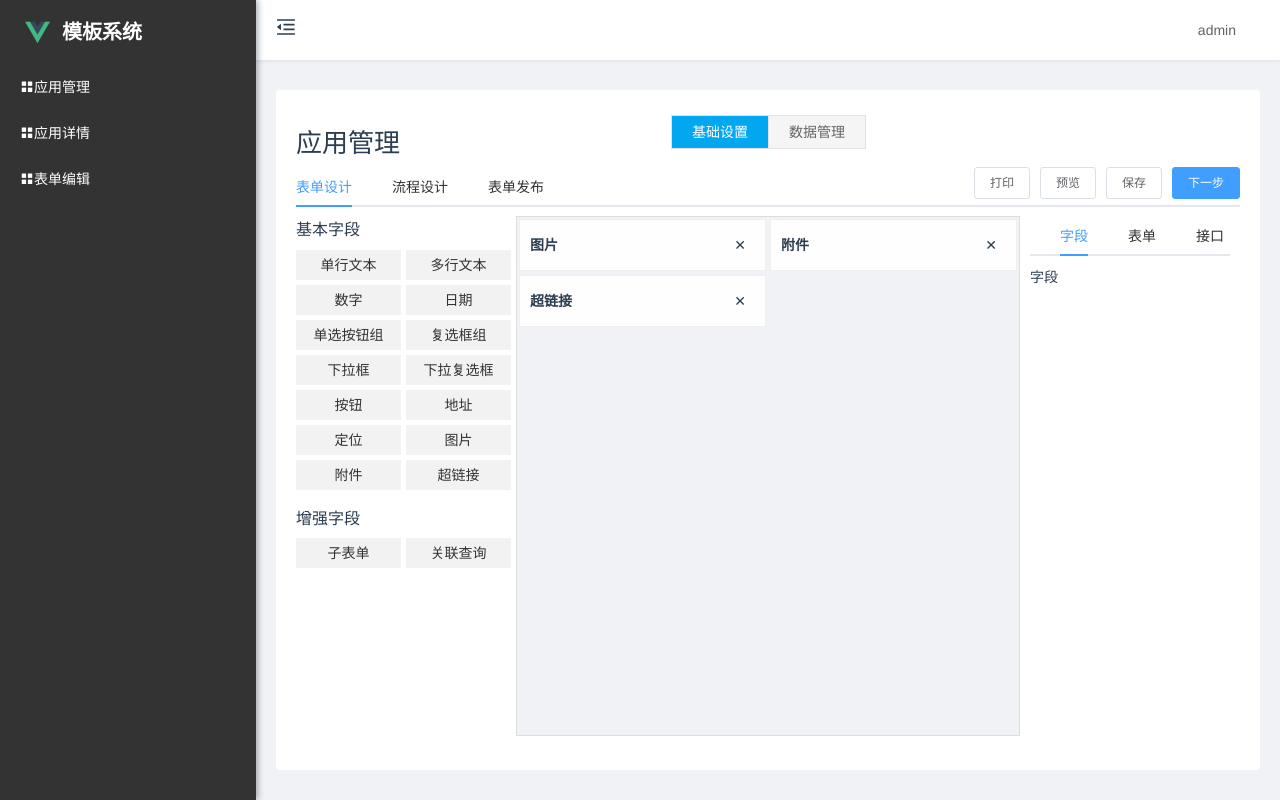
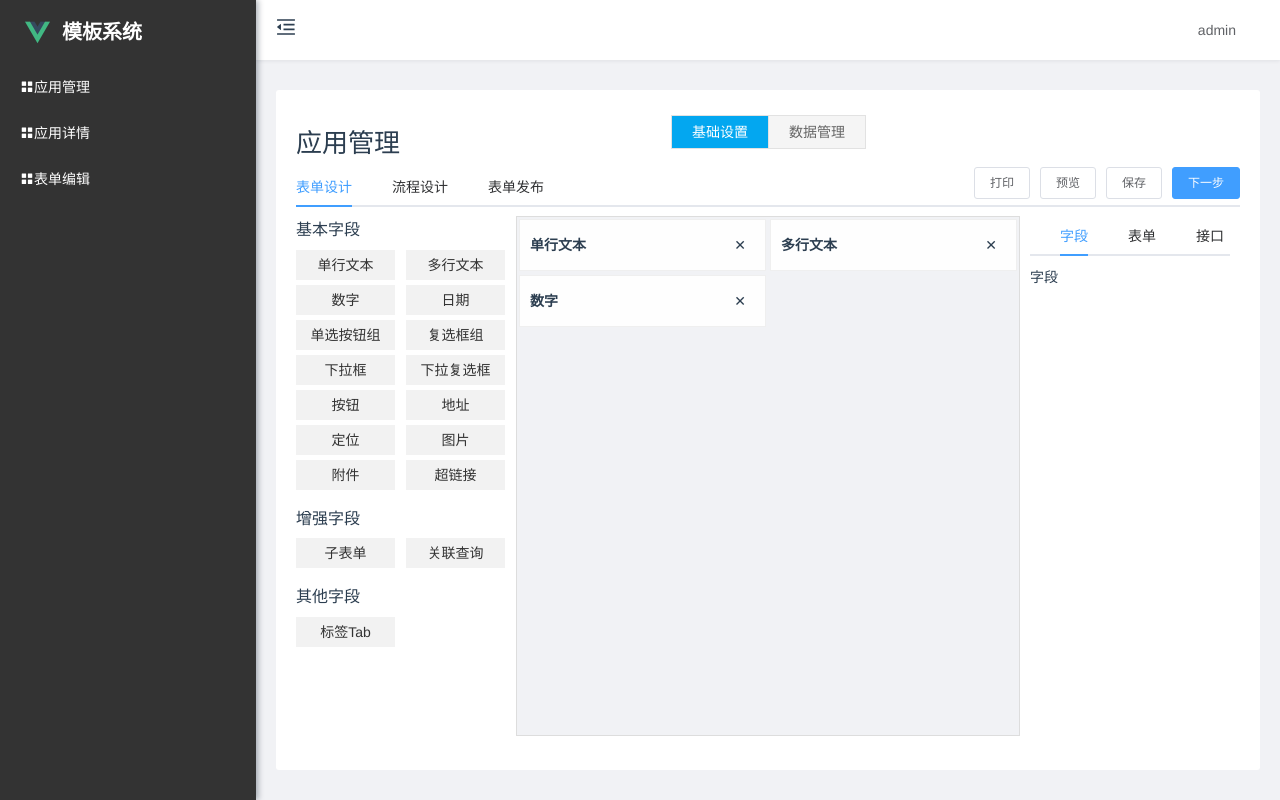
Before and after one commit to jozhi/template-pc-2020-04, a Vue app: page /AppFormEditor in a window 1280 px wide. Built offline with nearby package versions, Linux system fonts and the light colour scheme.

Commit message:
表单拖拽

```diff
--- a/src/views/appManage/AppFormEditor.vue
+++ b/src/views/appManage/AppFormEditor.vue
@@ -34,8 +34,27 @@
               </div>
               <div class="fp_tit">增强字段</div>
               <div class="fp_cont cf">
-                <a href="javascript:;" class="item">子表单</a>
-                <a href="javascript:;" class="item">关联查询</a>
+                <draggable
+                  class="dragArea list-group"
+                  :list="formFieldDataAugmented"
+                  :group="{ name: 'people', pull: 'clone', put: false }"
+                  :clone="cloneDogAugmented"
+                  @change="log"
+                >
+                  <a href="javascript:;" v-for="element in formFieldDataAugmented" :key="element.id" class="item list-group-item">{{ element.name }}</a>
+                </draggable>
+              </div>
+              <div class="fp_tit">其他字段</div>
+              <div class="fp_cont cf">
+                <draggable
+                  class="dragArea list-group"
+                  :list="formFieldDataOther"
+                  :group="{ name: 'people', pull: 'clone', put: false }"
+                  :clone="cloneDogOther"
+                  @change="logOther"
+                >
+                  <a href="javascript:;" v-for="element in formFieldDataOther" :key="element.id" class="item list-group-item">{{ element.name }}</a>
+                </draggable>
               </div>
             </div>
             <!-- 表单设计 - 字段属性 & 表单配置 -->
@@ -48,7 +67,14 @@
             </div>
             <!-- 表单设计 - 工作台 -->
             <div class="formEditing">
-              <draggable class="workbench list-group" v-bind="dragOptions" :list="formItemData" :clone="cloneDog2" group="people" @change="log2">
+              <draggable
+                class="workbench list-group"
+                v-bind="dragOptions"
+                :list="formItemData"
+                :clone="cloneDogWorkbench"
+                group="people"
+                @change="logWorkbench"
+              >
                 <div class="list-group-item" v-for="element in formItemData" :key="element.id">
                   <span class="close" @click="listGroupItemClone(element)">✕</span>
                   <strong class="title">{{ element.name }}</strong>
@@ -111,6 +137,7 @@
     float: left;
     width: 220px;
     height: 100%;
+    overflow-y: auto;
     .fp_tit {
       font-size: 16px;
       padding-bottom: 5px;
@@ -120,9 +147,9 @@
       text-align: center;
       .item {
         float: left;
-        margin-right: 5px;
+        margin-right: 5%;
         margin-bottom: 5px;
-        width: 105px;
+        width: 45%;
         height: 30px;
         line-height: 30px;
         text-align: center;
@@ -173,20 +200,19 @@
   opacity: 0.5;
   background: #c8ebfb;
 }
-.workbench{
-
-  .list-group-item{
+.workbench {
+  .list-group-item {
     position: relative;
-    .close{
+    .close {
       float: right;
       width: 50px;
       text-align: center;
       cursor: pointer;
-      &:hover{
+      &:hover {
         background-color: #e0f0fd;
       }
     }
-    .title{
+    .title {
       padding-left: 10px;
       display: inline-block;
     }
@@ -209,34 +235,38 @@ export default {
   name: 'Login',
   components: {
     draggable
+    // nestedDraggable
   },
   data() {
     return {
+      formField:null,
       formFieldData: [
-        { name: '单行文本', id: 1 },
-        { name: '多行文本', id: 2 },
-        { name: '数字', id: 3 },
-        { name: '日期', id: 4 },
-        { name: '单选按钮组', id: 5 },
-        { name: '复选框组', id: 6 },
-        { name: '下拉框', id: 7 },
-        { name: '下拉复选框', id: 8 },
-        { name: '按钮', id: 9 },
-        { name: '地址', id: 10 },
-        { name: '定位', id: 11 },
-        { name: '图片', id: 12 },
-        { name: '附件', id: 13 },
-        { name: '超链接', id: 14 }
+        { name: '单行文本', id: 1, type: 'base'},
+        { name: '多行文本', id: 2, type: 'base'},
+        { name: '数字', id: 3, type: 'base'},
+        { name: '日期', id: 4, type: 'base'},
+        { name: '单选按钮组', id: 5, type: 'base'},
+        { name: '复选框组', id: 6, type: 'base'},
+        { name: '下拉框', id: 7, type: 'base'},
+        { name: '下拉复选框', id: 8, type: 'base'},
+        { name: '按钮', id: 9, type: 'base'},
+        { name: '地址', id: 10, type: 'base'},
+        { name: '定位', id: 11, type: 'base'},
+        { name: '图片', id: 12, type: 'base'},
+        { name: '附件', id: 13, type: 'base'},
+        { name: '超链接', id: 14, type: 'base'}
       ],
-      formFieldComplexData:[
-        { name: '子表单', id: 211 },
-        { name: '关联查询', id: 212 },
-        { name: '关联数据', id: 213 },
+      formFieldDataAugmented: [
+        { name: '子表单', id: 301, type: 'Augmented' },
+        { name: '关联查询', id: 302, type: 'Augmented' }
+      ],
+      formFieldDataOther: [
+        { name: '标签Tab', id: 401, type: 'Other' },
       ],
       formItemData: [
-        { name: '图片', id: 111 },
-        { name: '附件', id: 112 },
-        { name: '超链接', id: 113 }
+        { name: '单行文本', id: 1, type: 'base'},
+        { name: '多行文本', id: 2, type: 'base'},
+        { name: '数字', id: 3, type: 'base'},
       ],
       conterTitleType: 1,
       activeName: 'formDesign',
@@ -254,28 +284,56 @@ export default {
     }
   },
   methods: {
+    // 基本字段
     log: function(evt) {
       console.log('log', evt);
     },
     cloneDog(copy) {
       console.log('cloneDog', copy);
       return {
-        id: idGlobal++,
-        name: copy.name
+        id: copy.id,
+        name: copy.name,
+        type: copy.type,
       };
     },
-    log2: function(evt) {
-      console.log('log2', evt);
+    // 增强字段
+    logAugmented: function(evt) {
+      console.log('logAugmented', evt);
     },
-    cloneDog2(copy) {
-      console.log('cloneDog2', copy);
+    cloneDogAugmented(copy) {
+      console.log('cloneDogAugmented', copy);
+      return {
+        id: copy.id,
+        name: copy.name,
+        type: copy.type,
+      };
+    },
+    // 其他字段
+    cloneDogOther(copy) {
+      console.log('cloneDogOther', copy);
       return {
         id: idGlobal++,
         name: copy.name
       };
     },
-    toConsole(){
-      console.log('this.formItemData:',this.formItemData);
+    logOther: function(evt) {
+      console.log('logOther', evt);
+    },
+    // 工作台字段
+    logWorkbench: function(evt) {
+      console.log('logWorkbench', evt);
+    },
+    cloneDogWorkbench(copy) {
+      console.log('cloneDogWorkbench', copy);
+      return {
+        id: idGlobal++,
+        name: copy.name
+      };
+    },
+
+    // 打印
+    toConsole() {
+      console.log('this.formItemData:', this.formItemData);
     },
 
     changeConterTitleType(type) {
@@ -289,16 +347,18 @@ export default {
     handleClick(component) {
       console.log(component);
     },
-    listGroupItemClone(eleItem){
-      console.log('ele:',eleItem);
-      const self = this
-      this.formItemData.forEach(function(item,index){
-        console.log(item,index);
-        if(eleItem === item){
-          self.formItemData.splice(index,1)
+
+    // 工作台删除item
+    listGroupItemClone(eleItem) {
+      console.log('ele:', eleItem);
+      const self = this;
+      this.formItemData.forEach(function(item, index) {
+        console.log(item, index);
+        if (eleItem === item) {
+          self.formItemData.splice(index, 1);
           console.log('bingo');
         }
-      })
+      });
     }
   }
 };
```
